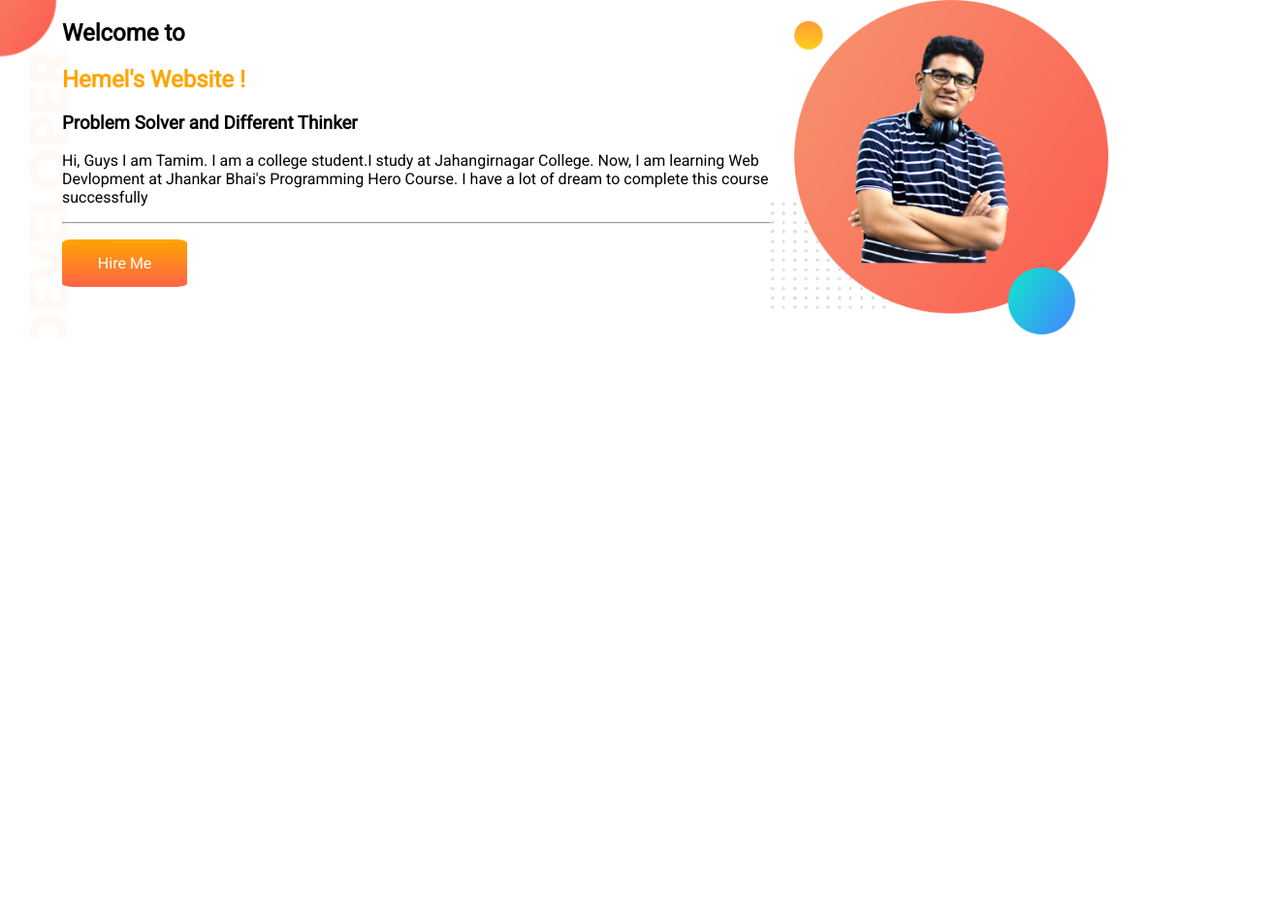
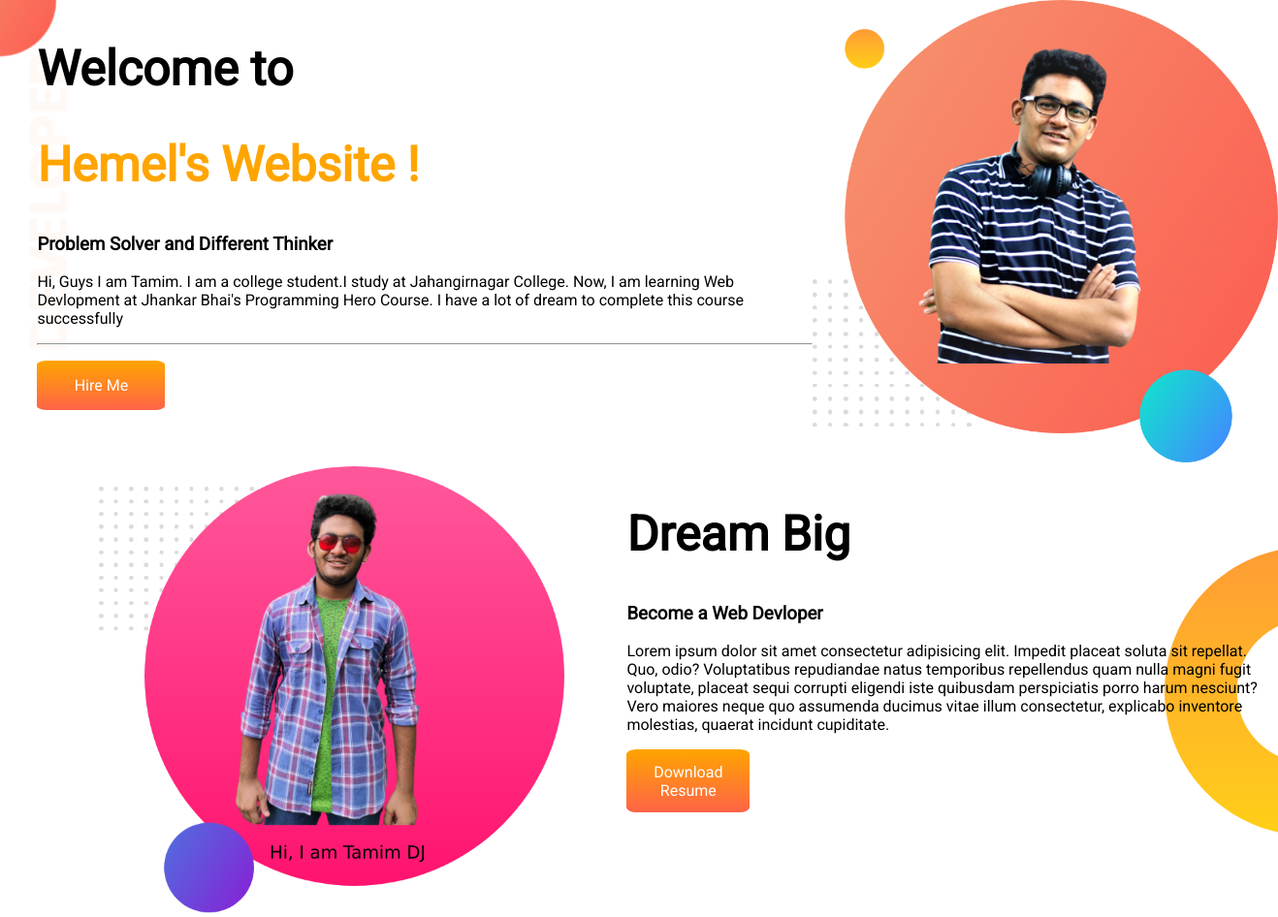
Before and after one commit to Tamim0133/my-second-portfolio, a plain HTML site: page index.html in a window 1280 px wide. Shown: the whole page at 97% size, 1318 px wide, since content can reach past the window. Before the commit the page ends 800 px from the top, so only its background shows below. Drawn offline with Linux system fonts and the light colour scheme.

Commit message:
second commit

```diff
--- a/index.html
+++ b/index.html
@@ -16,7 +16,7 @@
 
 <body>
     <section class="first">
-        <div>
+        <div class="top">
             <h1>Welcome to</h1>
             <h1 class="orange">Hemel's Website !</h1>
             <h3>Problem Solver and Different Thinker</h3>
@@ -25,14 +25,25 @@
                 successfully</p><hr>
             <p class="gradiant"><a target="_blank" href="https://www.facebook.com/tamimdewan.hemel">Hire Me</a></p></div>
 
-            <div>
+            <div class="top">
                 <img src="images/my-bg01.png" alt="">
-            </div>
+            </div>   </section>
+
+           <section class="second">
+            <div class="middle"><img src="images/my-bg02.png" alt=""></div>
+               <div class="middle">
+                   <h1>Dream Big</h1>
+                   <h3>Become a Web Devloper</h3>
+                   <p>Lorem ipsum dolor sit amet consectetur adipisicing elit. Impedit placeat soluta sit repellat. Quo, odio? Voluptatibus repudiandae natus temporibus repellendus quam nulla magni fugit voluptate, placeat sequi corrupti eligendi iste quibusdam perspiciatis porro harum nesciunt? Vero maiores neque quo assumenda ducimus vitae illum consectetur, explicabo inventore molestias, quaerat incidunt cupiditate.</p>
+                   <p class="gradiant"><a href="">Download Resume</a></p>
+               </div>
+
+           </section>
 
 
 
 
-    </section>
+
 
 </body>
 
--- a/style.css
+++ b/style.css
@@ -1,15 +1,14 @@
-body{font-family: 'Roboto', sans-serif;
-margin: 0%;
-padding: 0%;}
-.first{
-    padding-left: 5%;
-    display: flex;
-    background-image: url(images/top-banner.png);
-
+body{font-family: 'Roboto', sans-serif;margin: 0%;padding: 0%;
+    max-width: 100%;
+min-width: 88%;}
+.first {margin: 0%;
+    padding-left: 3% ;
+display: flex;
+background-image: url(images/top-banner.png);
 background-repeat: no-repeat;
-width: 88%;}
+width: 100%;}
 .orange{color: orange;}
-h1{font: weight 700px;}
+h1{font-size: 50px;}
 .gradiant{background-image: linear-gradient(orange,tomato);
 width: 100px;
 padding: 2%;
@@ -19,4 +18,13 @@ text-align: center;
 a{text-decoration: none;
 color: white;
 font-weight: 800px;}
-div img{width: 88%;position: right;}
+
+.second{ margin: 0%;
+    padding-left: 3% ;
+display: flex;
+background-image: url(images/dream-bg.png);
+background-repeat: no-repeat;
+width: 100%;
+background-position: right}
+.middle{padding-left: 5%; }
+div img{width: 480px;}
```
